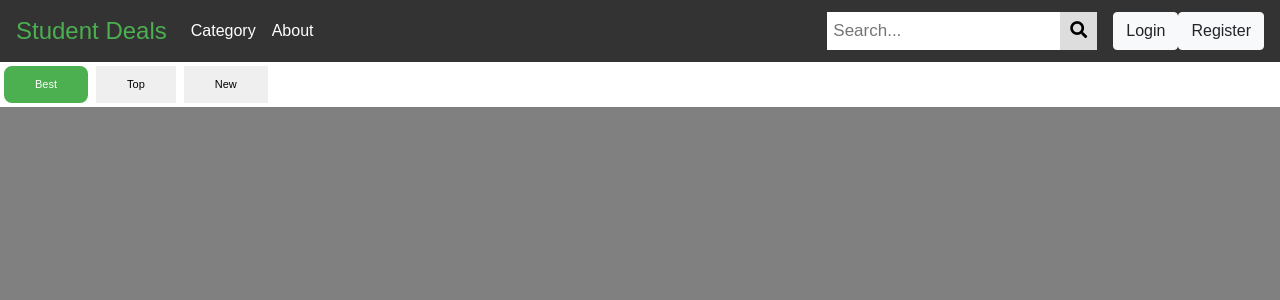
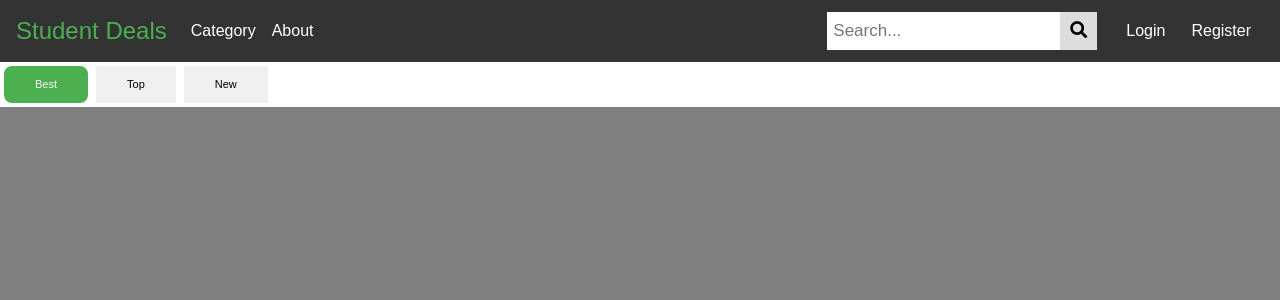
Before and after one commit to themadprofessor/deal-or-no-deal, a Django app: page / in a window 1280 px wide. Shown: the top 300 px of the page. Run offline with Django 3.2, Linux system fonts and the light colour scheme; some libraries are stand-ins or nearby versions.

Commit message:
navbar done

```diff
--- a/static/css/dond1.css
+++ b/static/css/dond1.css
@@ -64,6 +64,15 @@ body {
 
 .active {
     color: #4CAF50 !important;
+}
+
+.active > .nav-link {
+    color: #4CAF50 !important;
+}
+
+.btn.btn-link-outline {
+    color: white;
+    background-color: #333;
 }
 
 /* css for filter buttons */
--- a/templates/dondapp/base.html
+++ b/templates/dondapp/base.html
@@ -54,8 +54,8 @@
                     </div>
                 </div>
             {% else %}
-                <button onclick="open_login()" class="btn btn-light">Login</button>
-                <button onclick="open_register()" class="btn btn-light">Register</button>
+                <button onclick="open_login()" class="btn btn-link-outline">Login</button>
+                <button onclick="open_register()" class="btn btn-link-outline">Register</button>
             {% endif %}
         </div>
     </nav>
```
